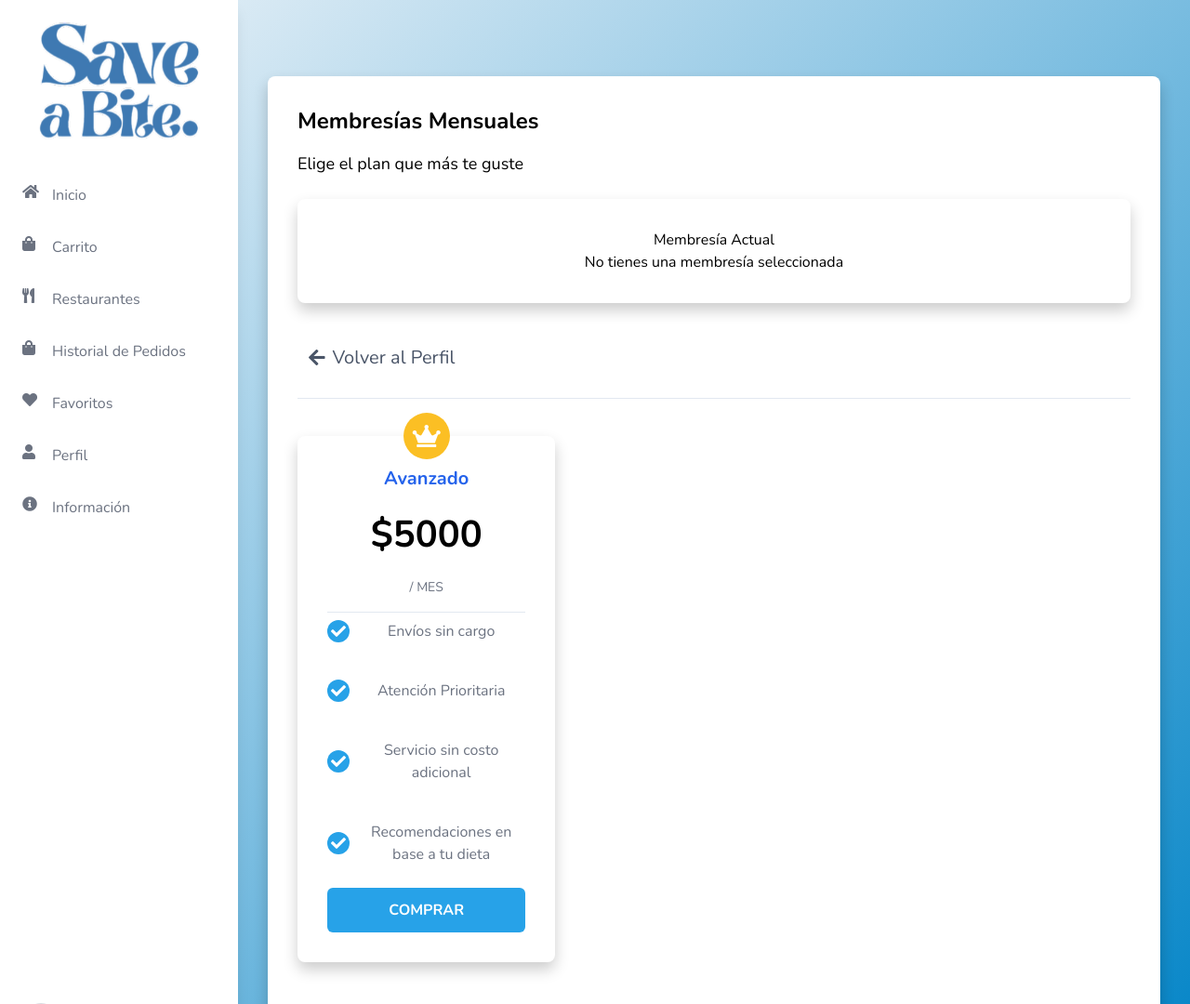
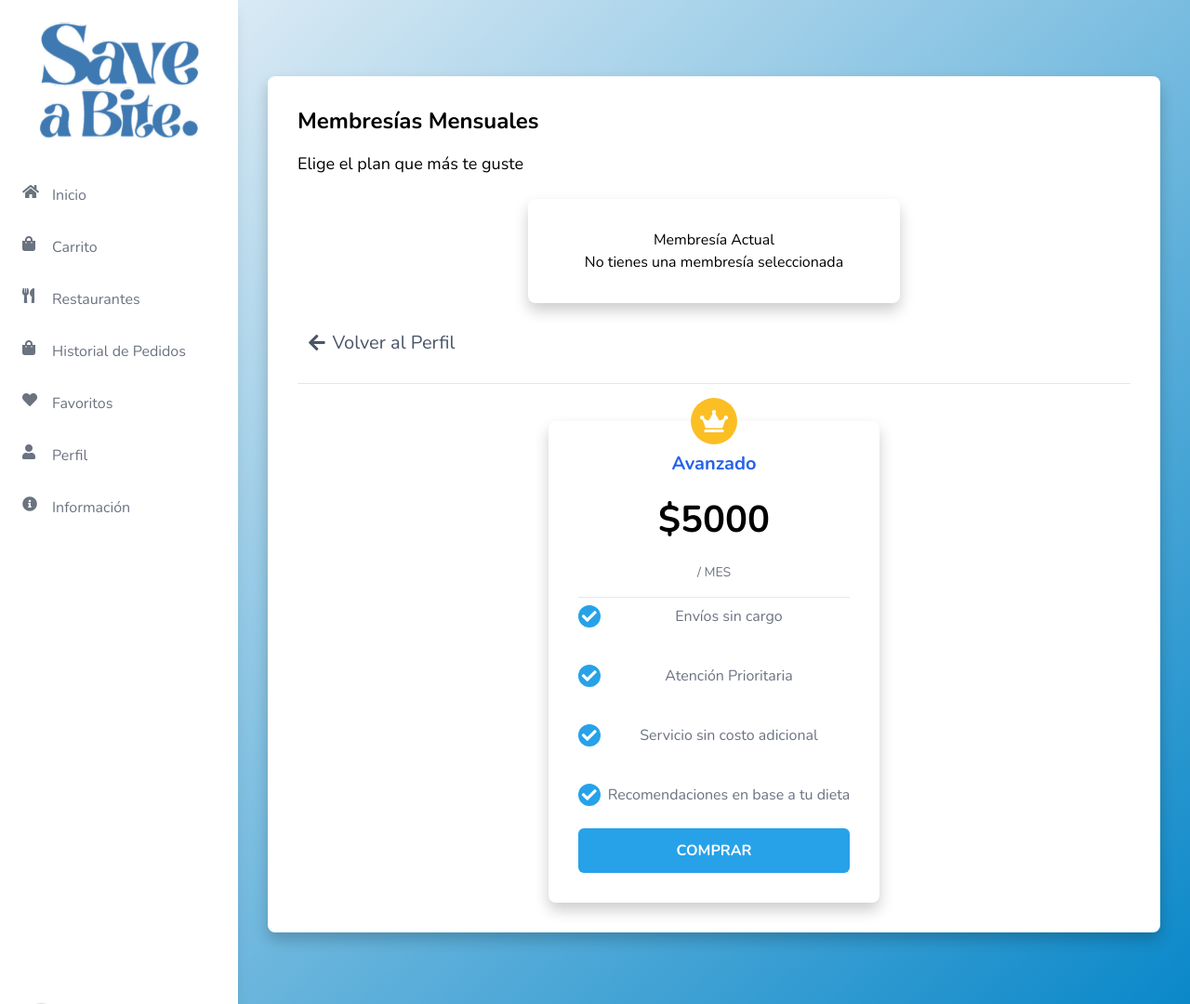
Before and after one commit to JuanIgnacioDominguez/saveabite, a Flask app: page /membresia in a window 1280 px wide. Shown: the top 1080 px of the page at 93% size. Run offline with Flask 3, Linux system fonts and the light colour scheme; data comes from the database, SQL or seed files in the repository; both versions use the stored data as it was after the commit; some libraries are stand-ins or nearby versions.

Commit message:
Membresias

```diff
--- a/templates/Perfil/Membresia.html
+++ b/templates/Perfil/Membresia.html
@@ -122,6 +122,8 @@
             text-align: center;
             margin-bottom: 2rem;
             position: relative;
+            max-width: 400px; /* Limitar el ancho máximo de la tarjeta */
+            margin: 0 auto; /* Centrando horizontalmente */
         }
         .membership-card p {
             margin: 0;
@@ -246,7 +248,7 @@
             </a>
             <div class="separator"></div>
             <br>
-            <div class="w-full grid grid-cols-1 xl:grid-cols-3 gap-8">
+            <div class="w-full flex justify-center"> <!-- Cambiado a flex con justify-center -->
 
                 <div class="membership-card">
                     <div class="crown-icon pro-crown">
--- a/templates/perfiles_empresa/MembresiaEmpresa.html
+++ b/templates/perfiles_empresa/MembresiaEmpresa.html
@@ -119,6 +119,8 @@
             text-align: center;
             margin-bottom: 2rem;
             position: relative;
+            max-width: 400px; /* Limitar el ancho máximo de la tarjeta */
+            margin: 0 auto; /* Centrando horizontalmente */
         }
         .membership-card p {
             margin: 0;
@@ -243,7 +245,7 @@
             </a>
             <div class="separator"></div>
             <br>
-            <div class="w-full grid grid-cols-1 xl:grid-cols-3 gap-8">
+            <div class="w-full flex justify-center"> <!-- Cambiado a flex con justify-center -->
 
                 <div class="membership-card">
                     <div class="crown-icon pro-crown">
```
Also changed, not shown: flask_db.db.
